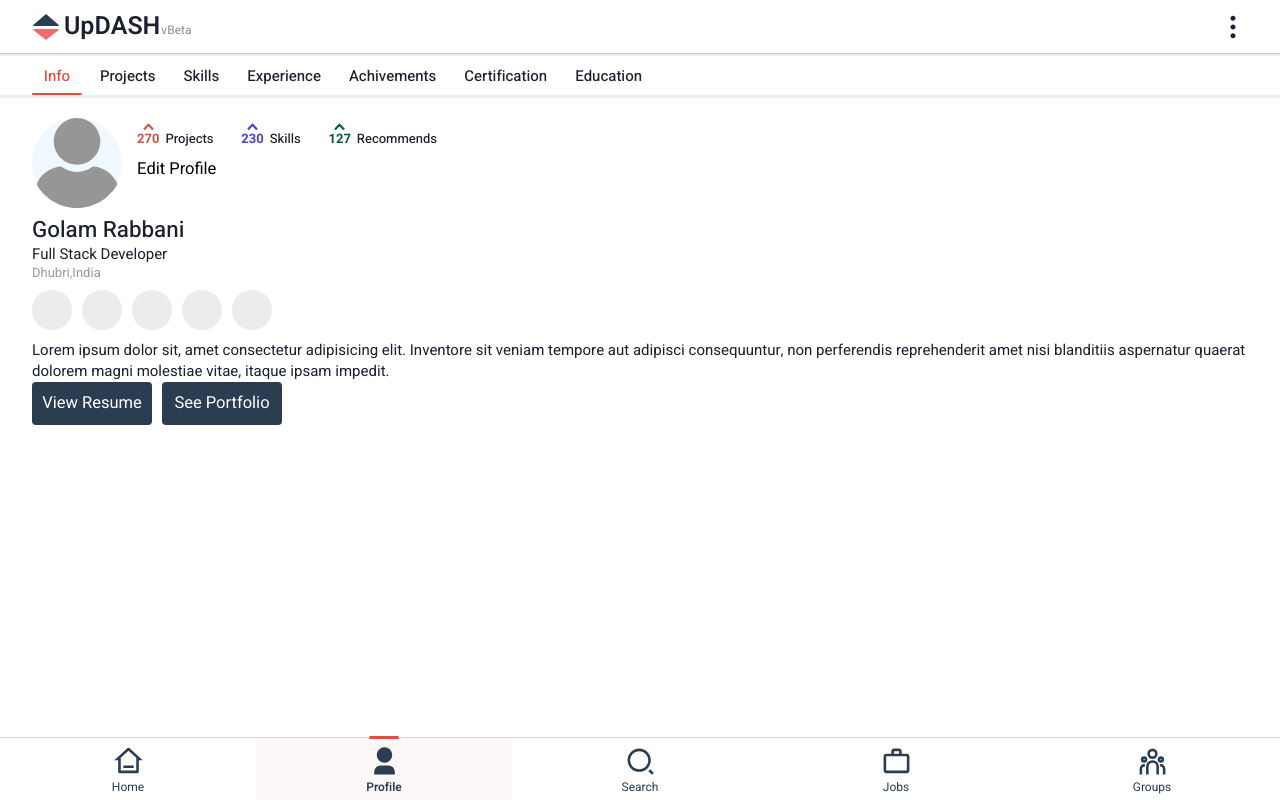
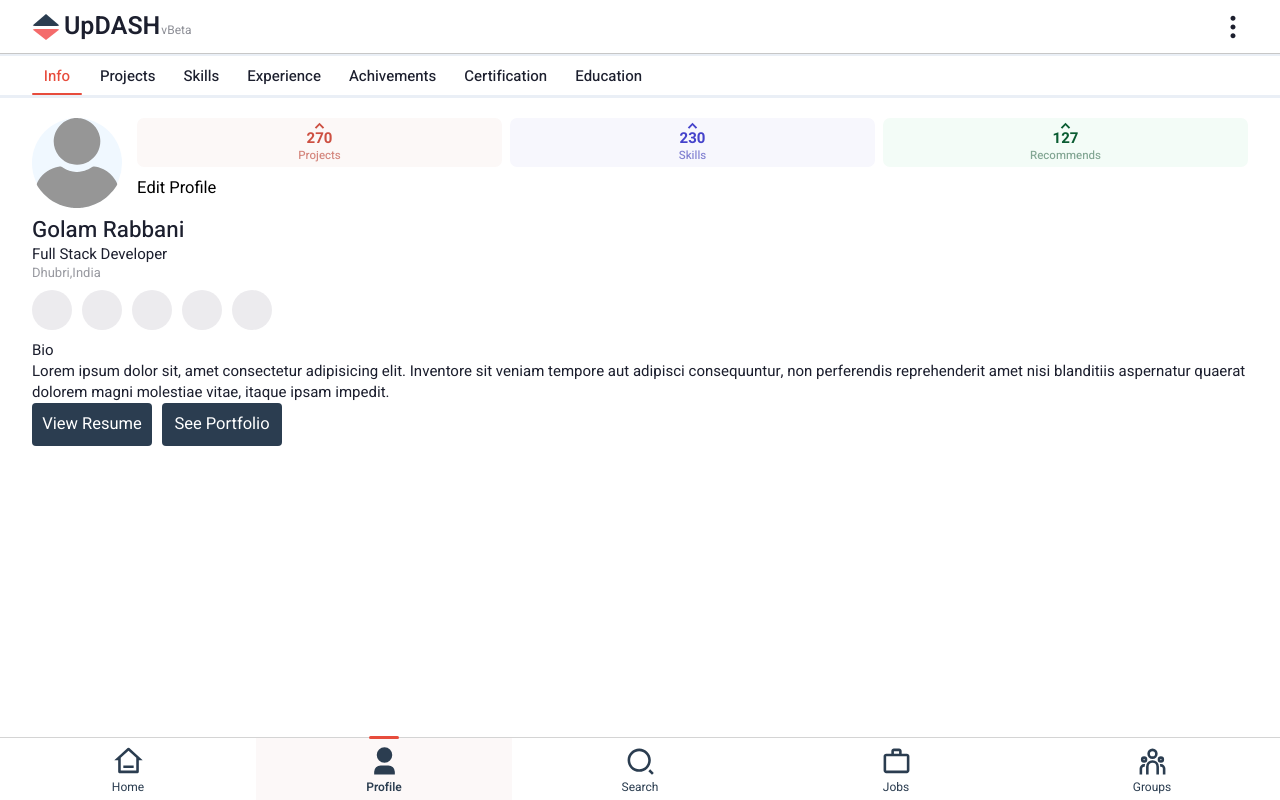
Before and after one commit to canwebe/UpDash, a Next.js app: page /profile/1 in a window 1280 px wide. Built offline with nearby package versions, Linux system fonts and the light colour scheme; no server answers.

Commit message:
📦 NEW: added votes bar final

```diff
--- a/components/ProfileComponents/infoPage/index.jsx
+++ b/components/ProfileComponents/infoPage/index.jsx
@@ -27,6 +27,7 @@ export default function InfoPage() {
             <p className={s.place}>Dhubri,India</p>
           </div>
         </div>
+
         <div className={s.socialLinksWrapper}>
           <a href="#" className={s.socialLink}></a>
           <a href="#" className={s.socialLink}></a>
@@ -34,6 +35,7 @@ export default function InfoPage() {
           <a href="#" className={s.socialLink}></a>
           <a href="#" className={s.socialLink}></a>
         </div>
+        <h4>Bio</h4>
         <p>
           Lorem ipsum dolor sit, amet consectetur adipisicing elit. Inventore
           sit veniam tempore aut adipisci consequuntur, non perferendis
--- a/components/ProfileComponents/infoTop/index.jsx
+++ b/components/ProfileComponents/infoTop/index.jsx
@@ -18,7 +18,7 @@ export default function InfoTop() {
             <p className={s.place}>Dhubri,India</p>
           </div>
 
-          <VotesBar />
+          <VotesBar secondary />
         </div>
       </div>
     </div>
--- a/components/ProfileComponents/infoTop/infoTop.module.css
+++ b/components/ProfileComponents/infoTop/infoTop.module.css
@@ -23,6 +23,7 @@
   flex-direction: column;
   justify-content: space-between;
   flex: 1;
+  gap: 1rem;
 }
 
 .name {
--- a/components/ProfileComponents/votesBar/index.jsx
+++ b/components/ProfileComponents/votesBar/index.jsx
@@ -12,13 +12,13 @@ import { MdKeyboardArrowUp, MdOutlineExpandLess } from 'react-icons/md'
 
 import { GoChevronUp } from 'react-icons/go'
 
-export default function VotesBar() {
+export default function VotesBar({ secondary }) {
   const router = useRouter()
 
   const uid = router.query?.uid
 
   return (
-    <div className={s.votesBarWrapper}>
+    <div className={`${s.votesBarWrapper} ${secondary ? s.secondary : ''}`}>
       <Link className={s.projects} href={`/profile/${uid}?menu=projects`}>
         <span>
           <GoChevronUp /> 270
--- a/components/ProfileComponents/votesBar/votesBar.module.css
+++ b/components/ProfileComponents/votesBar/votesBar.module.css
@@ -1,18 +1,19 @@
 .votesBarWrapper {
-  display: flex;
-  justify-content: space-between;
-  max-width: 30rem;
-  gap: 0 0.8rem;
-  flex-wrap: wrap;
+  display: grid;
+  gap: 0.8rem;
+  grid-template-columns: repeat(3, 1fr);
 }
 
 .votesBarWrapper a {
-  font-size: 1.3rem;
+  font-size: 1.15rem;
   display: flex;
-  align-items: end;
-  gap: 0.6rem;
-  /* color: rgb(121, 121, 121); */
+  flex-direction: column;
+  align-items: center;
+  line-height: 1;
   font-weight: 500;
+  gap: 0.45rem;
+  padding-bottom: 0.5rem;
+  border-radius: 0.7rem;
 }
 
 .votesBarWrapper span {
@@ -20,19 +21,32 @@
   flex-direction: column;
   justify-content: center;
   align-items: center;
-  /* font-size: 1.15rem; */
+  font-size: 1.5rem;
   flex-shrink: 0;
   font-weight: 700;
 }
 
 .votesBarWrapper svg {
-  font-size: 1.7rem;
-  margin-bottom: -0.5rem;
+  margin-bottom: -0.22rem;
   flex-shrink: 0;
 }
 
+.projects {
+  color: hsl(6, 50%, 66%);
+  background-color: hsl(6, 50%, 98%);
+}
+.skills {
+  color: hsl(241, 47%, 66%);
+  background-color: hsl(241, 57%, 98%);
+}
+
+.recommends {
+  color: hsl(149, 17%, 58%);
+  background-color: hsl(149, 60%, 97%);
+}
+
 .projects span {
-  color: hsl(6, 50%, 53%);
+  color: hsl(6, 58%, 53%);
 }
 .skills span {
   color: hsl(241, 57%, 53%);
@@ -41,3 +55,34 @@
 .recommends span {
   color: hsl(149, 80%, 20%);
 }
+
+/* For Secondary */
+.votesBarWrapper.secondary {
+  gap: 0.5rem;
+}
+.votesBarWrapper.secondary a {
+  padding-block: 0.5rem 0.6rem;
+  font-size: 1.15rem;
+}
+
+.votesBarWrapper.secondary span {
+  font-size: 1.45rem;
+  flex-direction: row;
+  align-items: flex-end;
+}
+.votesBarWrapper.secondary svg {
+  margin-bottom: 0;
+  font-size: 1.7rem;
+}
+
+.votesBarWrapper.secondary .projects {
+  background-color: hsl(6, 34%, 95%);
+}
+
+.votesBarWrapper.secondary .skills {
+  background-color: hsl(241, 47%, 96%);
+}
+
+.votesBarWrapper.secondary .recommends {
+  background-color: hsl(149, 30%, 93%);
+}
```
